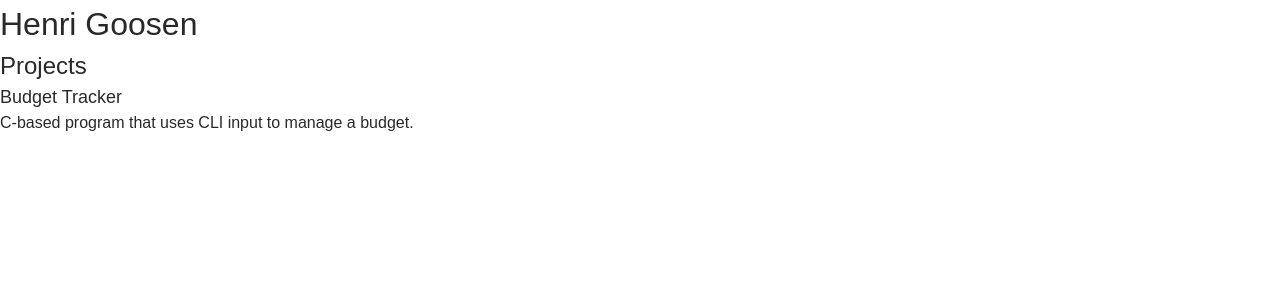
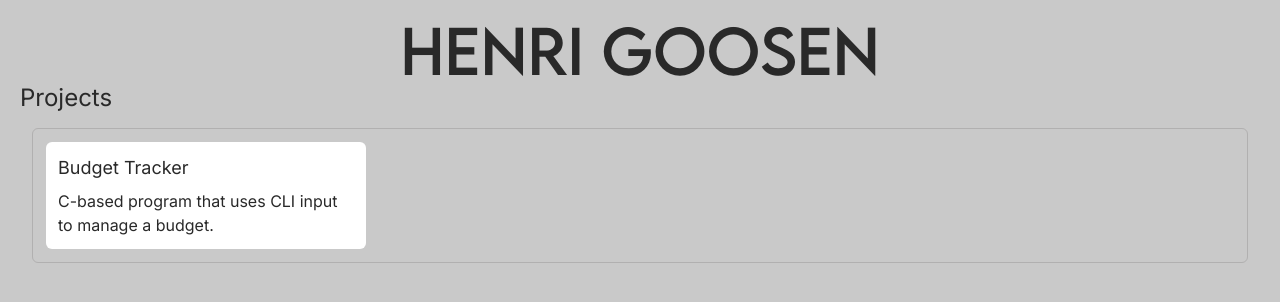
Before and after one commit to hgoosen/personal-portfolio, a Next.js app: page / in a window 1280 px wide. Shown: the top 302 px of the page. Built offline with nearby package versions, Linux system fonts and the light colour scheme.

Commit message:
Added CSS / tailwind style

```diff
--- a/app/globals.css
+++ b/app/globals.css
@@ -1,13 +1,17 @@
 @import "tailwindcss";
 
 :root {
-  --background: #ffffff;
+  --background: #c9c9c9;
   --foreground: #292929;
+  --highlight: #ffffff;
+  --shadow: #b1b0b0;
 }
 
 @theme inline {
   --color-background: var(--background);
   --color-foreground: var(--foreground);
+  --font-sans: var(--font-inter);
+  --font-title: var(--font-lemon);
 }
 
 @media (prefers-color-scheme: dark) {
@@ -15,13 +19,15 @@
     --background: #292929;
     --foreground: #ffffff;
     --highlight: #404040;
+    --shadow: #232323;
   }
 }
 
 body {
   background: var(--background);
   color: var(--foreground);
-  font-family: Arial, Helvetica, sans-serif;
+  font-family: var(--font-sans);
+  padding: 20px;
 }
 
 h1 {
--- a/app/layout.tsx
+++ b/app/layout.tsx
@@ -1,5 +1,19 @@
 import type { Metadata } from "next";
 import "./globals.css";
+
+import localFont from 'next/font/local'
+const lemonMilk = localFont({
+  src: './fonts/LEMONMILK-Regular.otf',
+  display: 'swap',
+  variable: '--font-lemon',
+})
+
+import { Inter } from 'next/font/google'
+const inter = Inter({
+  subsets:['latin'],
+  display: 'swap',
+  variable: '--font-inter',
+})
 
 export const metadata: Metadata = {
   title: "Henri Goosen's Portfolio",
@@ -12,8 +26,11 @@ export default function RootLayout({
   children: React.ReactNode;
 }>) {
   return (
-    <html lang="en">
-      <body>
+    <html
+      lang="en"
+      className={`${inter.variable} ${lemonMilk.variable} antialiased`}
+    >
+      <body className={inter.className}>
         {children}
       </body>
     </html>
--- a/app/page.tsx
+++ b/app/page.tsx
@@ -1,7 +1,7 @@
 function Project({ title, desc } : { title: string, desc: string }) {
   return (
-    <div className="bg-(--highlight)">
-      <h3>{title}</h3>
+    <div className="bg-(--highlight) rounded-md p-3 m-3 w-xs ">
+      <h3 className="mb-2">{title}</h3>
       <p>{desc}</p>
     </div>
   )
@@ -11,7 +11,9 @@ function Projects() {
   return (
     <div>
       <h2>Projects</h2>
-      <Project title={"Budget Tracker"} desc={"C-based program that uses CLI input to manage a budget."} />
+      <div className="border border-(--shadow) rounded-md p-px m-3">
+        <Project title={"Budget Tracker"} desc={"C-based program that uses CLI input to manage a budget."} />
+      </div>
     </div>
   )
 }
@@ -19,7 +21,7 @@ function Projects() {
 export default function Home() {
   return (
     <div>
-      <h1>Henri Goosen</h1>
+      <h1 className="font-title text-6xl! text-center">Henri Goosen</h1>
       <Projects />
     </div>
   );
```
Also changed, not shown: app/fonts/LEMONMILK-Regular.otf (added), 1 other file (tests, documents, lock files or other folders).
